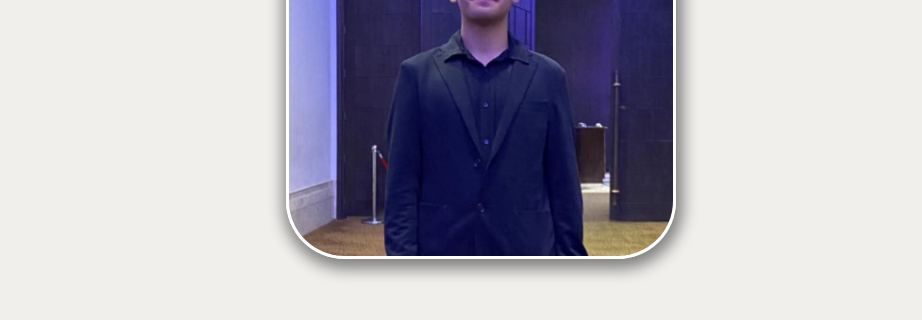
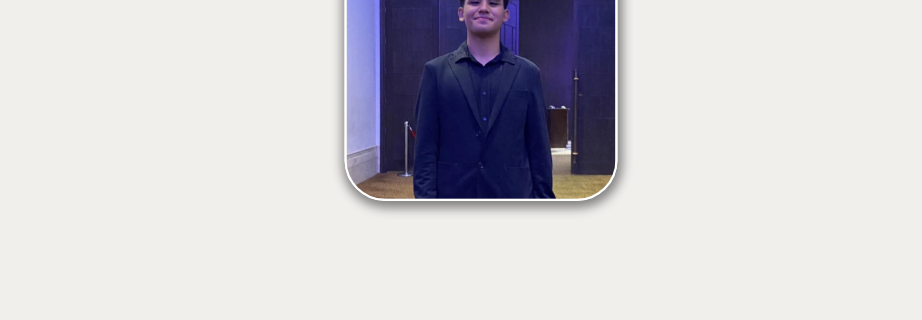
Before and after one commit to papasarvyn-hub/PersonalPortfolio, a plain HTML site: page aboutMeContent.html in a window 1280 px wide. Shown: the top 320 px of the page, without its empty margins (159-1081 px from the left). Drawn offline with Linux system fonts and the light colour scheme.

Commit message:
Update aboutMeContent.css

```diff
--- a/aboutMeContent.css
+++ b/aboutMeContent.css
@@ -111,6 +111,7 @@ img:hover {
         margin-left: 0;
         width: 30%;
         height: 50%;
+        scale: 0.7;
     }
 }
 @media (max-width:375px) {
```
